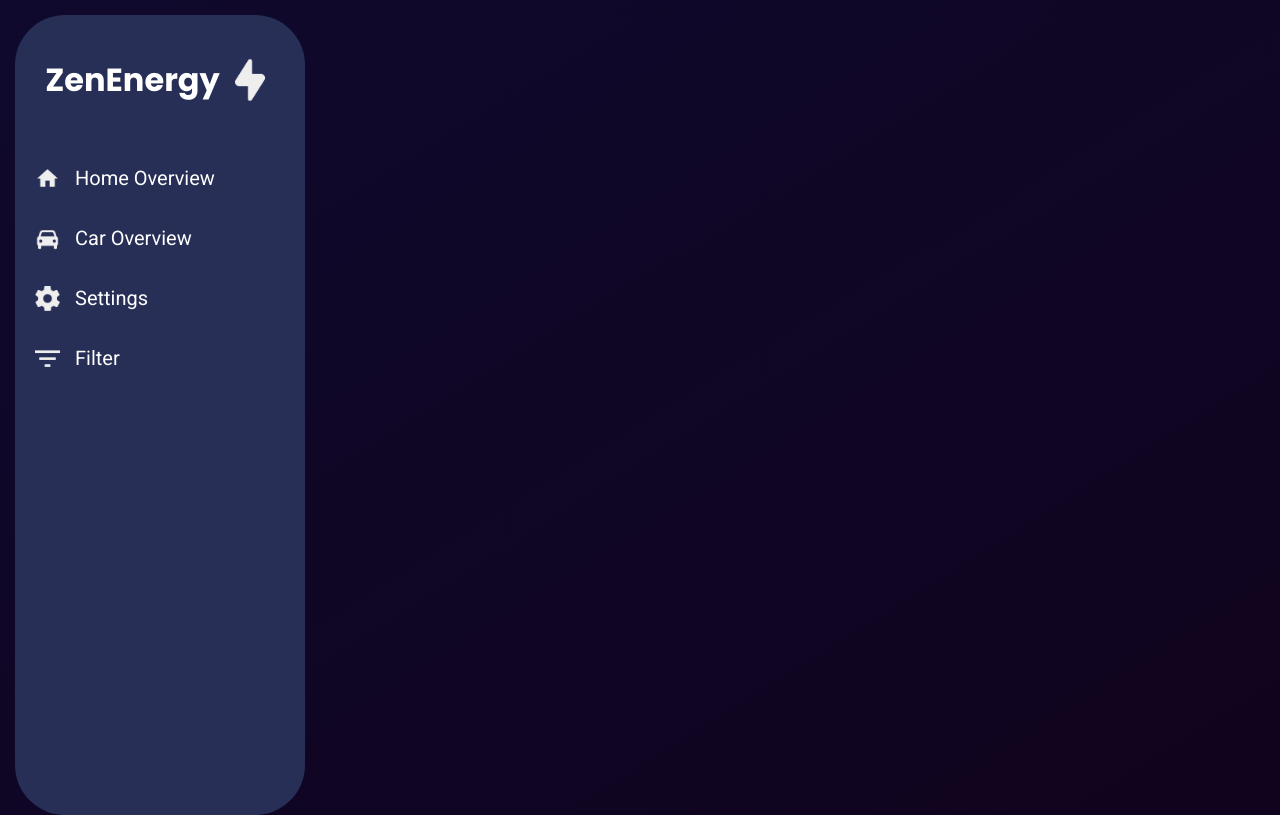
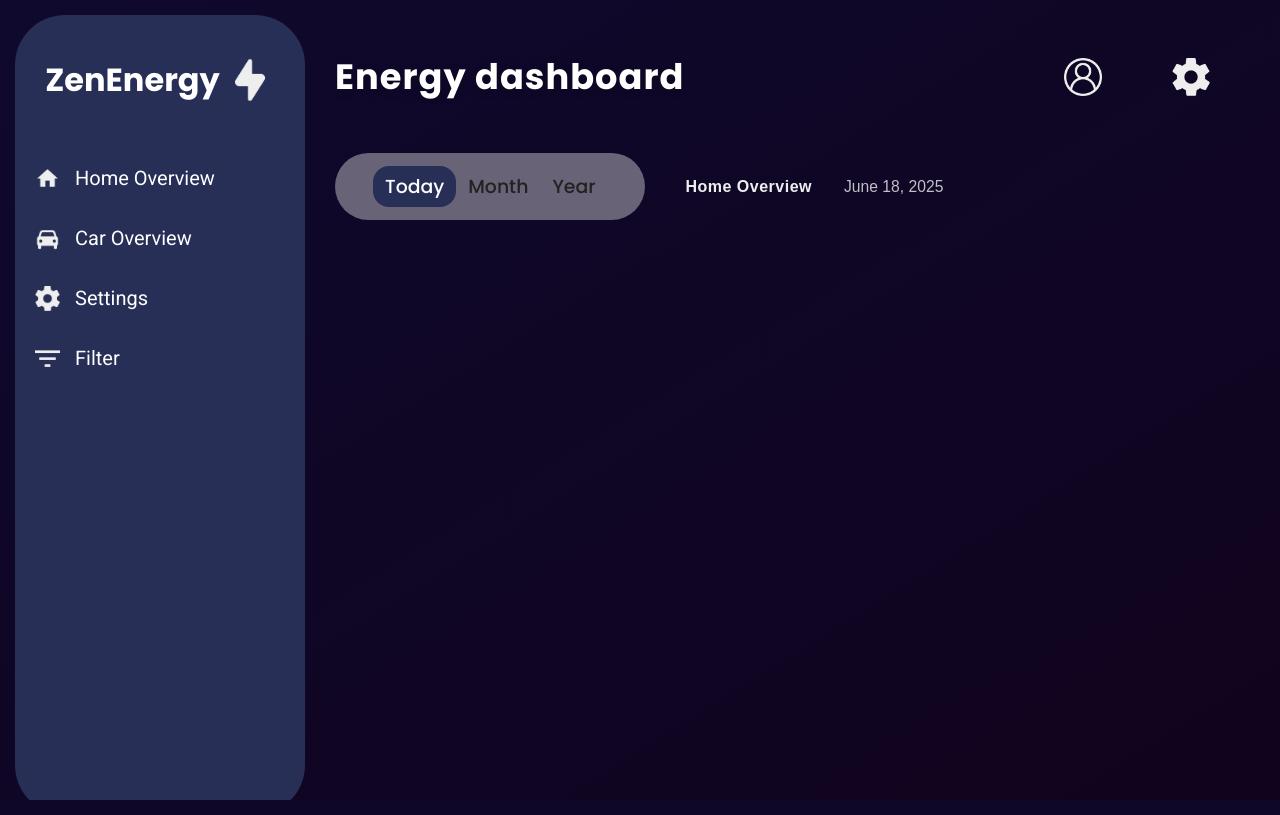
Before and after one commit to DJAVDH/Smart-Energy-Dashboard, a PHP site: page / in a window 1280 px wide. Run offline with PHP 8.4, Linux system fonts and the light colour scheme.

Commit message:
energy dashboard

```diff
--- a/index.html
+++ b/index.html
@@ -36,6 +36,45 @@
         </a>
       </nav>
     </div>
+    <div class="main-content">
+      <div class="energy-dashboard-row">
+        <span class="energy-dashboard-label">
+          Energy dashboard
+        </span>
+        <span class="energy-dashboard-logos">
+          <img src="images/profile.png" alt="Logo 1" class="logo-placeholder" />
+          <img src="images/settings.png" alt="Logo 2" class="logo-placeholder" />
+        </span>
+      </div>
+      <div class="period-bar-row">
+        <div class="dashboard-period-bar">
+          <button class="period-btn period-left active">Today</button>
+          <button class="period-btn period-center">Month</button>
+          <button class="period-btn period-right">Year</button>
+        </div>
+        <div class="period-bar-right">
+          <span class="period-home-overview">Home Overview</span>
+          <span class="period-date" id="period-date"></span>
+        </div>
+      </div>
+    </div>
+  </div>
 
+  <script>
+    // Simple JS to toggle active state
+    document.querySelectorAll('.period-btn').forEach(btn => {
+      btn.addEventListener('click', function() {
+        document.querySelectorAll('.period-btn').forEach(b => b.classList.remove('active'));
+        this.classList.add('active');
+      });
+    });
+
+    // Set the date
+    const dateSpan = document.getElementById('period-date');
+    if (dateSpan) {
+      const now = new Date();
+      dateSpan.textContent = now.toLocaleDateString(undefined, { year: 'numeric', month: 'long', day: 'numeric' });
+    }
+  </script>
 </body>
 </html>
--- a/style.css
+++ b/style.css
@@ -2,8 +2,25 @@ body, html {
   margin: 0;
   padding: 0;
   height: 100%;
+  overflow-x: hidden;
   font-family: Arial, sans-serif;
   background: linear-gradient(to bottom right, #0F092D, #10031D);
+}
+
+.main-header-wrapper {
+  display: flex;
+  align-items: flex-start;
+  height: 100vh;
+  min-height: 100vh;
+  width: 100%;
+  box-sizing: border-box;
+}
+
+.main-content {
+  display: flex;
+  flex-direction: column;
+  flex: 1;
+  margin-top: 0;
 }
 
 .sidebar {
@@ -19,6 +36,7 @@ body, html {
   margin-top: 15px;
   margin-bottom: 15px;
   margin-left: 15px;
+  flex-shrink: 0;
 }
 
 .logo-section {
@@ -79,12 +97,122 @@ body, html {
 
 .header-logos {
   display: flex;
-  gap: 20px;
+  gap: 40px;
 }
 
 .logo-placeholder {
-  width: 60px;
-  height: 60px;
-  background-color: #444;
+  width: 38px;
+  height: 38px;
   border-radius: 10px;
+  display: inline-block;
 }
+
+.energy-dashboard-row {
+  display: flex;
+  align-items: center;
+  justify-content: space-between;
+  width: 100%;
+  margin-top: 50px;
+  margin-left: 0;
+  margin-right: 0;
+  padding-left: 30px;
+  padding-right: 40px;
+}
+
+.energy-dashboard-label {
+  position: relative;
+  margin-left: 0;
+  margin-top: 0;
+  color: white;
+  font-size: 2.2em;
+  font-family: Poppins, sans-serif;
+  font-weight: 700;
+  letter-spacing: 1px;
+  z-index: 2;
+  text-shadow: 0 2px 8px rgba(0,0,0,0.2);
+  white-space: nowrap;
+  flex-shrink: 1;
+  max-width: calc(100vw - 350px);
+  overflow: hidden;
+  text-overflow: ellipsis;
+  display: flex;
+  align-items: center;
+}
+
+.energy-dashboard-logos {
+  display: flex;
+  gap: 70px;
+  margin-right: 100px;
+  margin-left: 30px;
+
+}
+
+.period-bar-row {
+  display: flex;
+  align-items: center;
+  margin-left: 30px;
+  margin-top: 50px;
+  margin-bottom: 30px;
+  gap: 40px;
+}
+
+.dashboard-period-bar {
+  background: rgba(238, 238, 238, 0.4);
+  border-radius: 50px;
+  display: flex;
+  align-items: center;
+  justify-content: space-between;
+  padding: 13px 38px;
+  font-family: Poppins, sans-serif;
+  font-size: 1.18em;
+  font-weight: 500;
+  color: #EEEEEE;
+  box-sizing: border-box;
+  max-width: 350px;
+  min-width: 220px;
+  margin: 0;
+}
+
+.period-btn {
+  background: transparent;
+  border: none;
+  color: #222;
+  font-family: Poppins, sans-serif;
+  font-size: 1em;
+  font-weight: 500;
+  padding: 6px 12px;
+  border-radius: 16px;
+  cursor: pointer;
+  transition: background 0.2s, color 0.2s;
+  outline: none;
+}
+
+.period-btn.active {
+  background: #272F57;
+  color: #fff;
+  border-radius: 16px;
+}
+
+.period-center {
+  text-align: center;
+  flex: 1;
+}
+
+.period-bar-right {
+  display: flex;
+  align-items: center;
+  gap: 32px;
+}
+
+.period-home-overview {
+  color: #EEEEEE;
+  font-weight: 600;
+  font-size: 1em;
+  letter-spacing: 0.5px;
+}
+
+.period-date {
+  color: #EEEEEE;
+  font-size: 0.98em;
+  opacity: 0.8;
+}
```
Also changed, not shown: images/profile.png (added).
